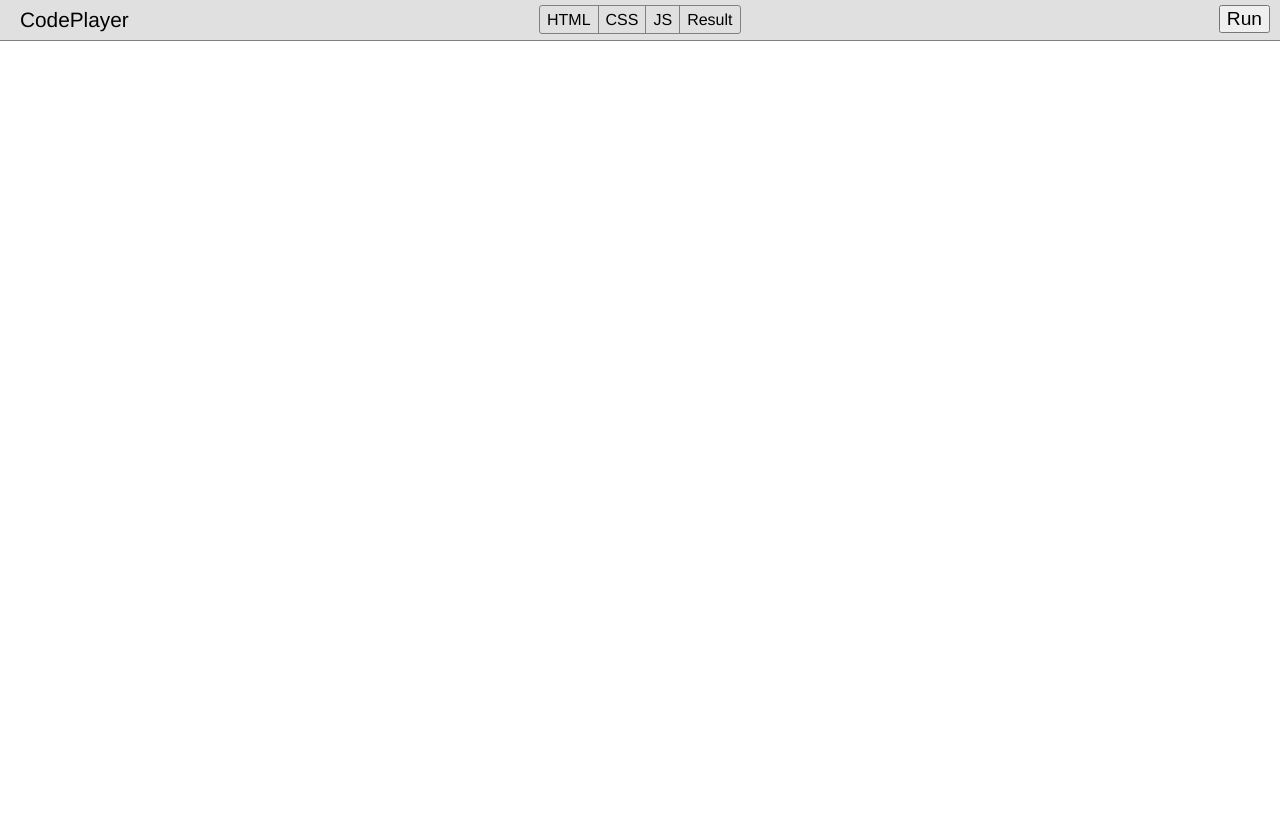
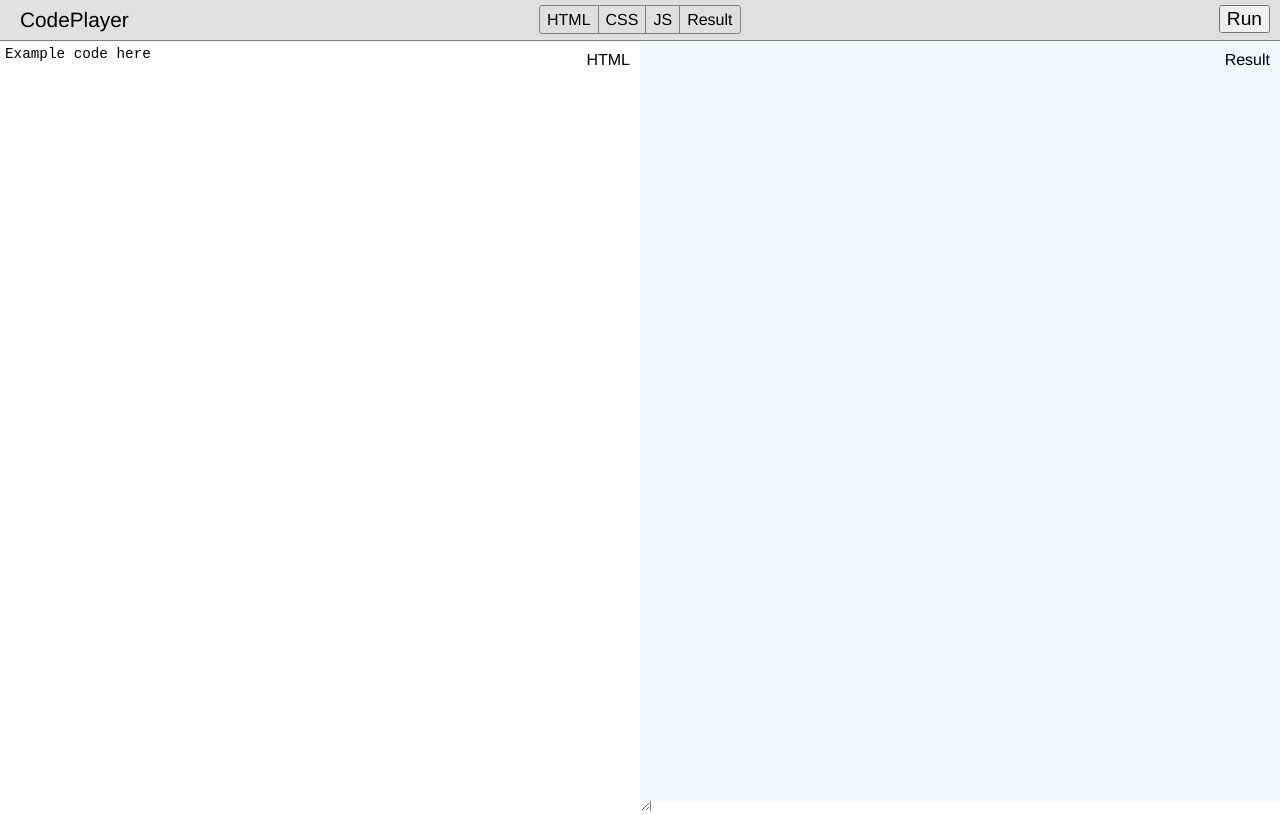
Before and after one commit to Bharakuda/codePlayer, a plain HTML site: page src/index.html in a window 1280 px wide. Drawn offline with nearby package versions, Linux system fonts and the light colour scheme.

Commit message:
Added code container

```diff
--- a/src/index.html
+++ b/src/index.html
@@ -59,6 +59,46 @@
             padding: 5px 7px;
         }
 
+        .clear {
+            clear: both;
+        }
+
+        .codeContainer {
+            background-color: aliceblue;
+            height: 100%;
+            width: 50%;
+            float: left;
+            position: relative;
+        }
+
+        .codeContainer textarea {
+            width: 100%;
+            height: 100%;
+            border: none;
+            border-right: 1px solid grey;
+            font-family: monospace;
+            font-size: 110%;
+            padding: 5px;
+        }
+
+        .codeLabel {
+            position: absolute;
+            right: 10px;
+            top: 10px;
+
+        }
+
+        #cssContainer, #jsContainer {
+            display: none;
+        }
+
+        iframe {
+            height: 100%;
+            position: relative;
+            left: 20px;
+            border: none;
+        }
+
     </style>
 
 </head>
@@ -83,11 +123,42 @@
             </ul>
 
         </div>
+
+        <div class="clear"></div>
+
+        <div class="codeContainer" id="htmlContainer">
+            <div class="codeLabel">HTML</div>
+            <textarea>Example code here</textarea>
+        </div>
+
+        <div class="codeContainer" id="cssContainer">
+            <div class="codeLabel">CSS</div>
+            <textarea>Example code here</textarea>
+        </div>
+
+        <div class="codeContainer" id="jsContainer">
+            <div class="codeLabel">JS</div>
+            <textarea>Example code here</textarea>
+        </div>
+
+        <div class="codeContainer" id="resultContainer">
+            <div class="codeLabel">Result</div>
+            <iframe></iframe>
+        </div>
+
     </div>
 
 
 
-    <script></script>
+    <script>
+        var windowHeight = $(window).height();
+        var menuBarHeight = $("#menuBar").height();
+        var codeContainerHeight = windowHeight - menuBarHeight;
+
+        $(".codeContainer").height(codeContainerHeight+"px");
+
+
+    </script>
 
 </body>
 
```
